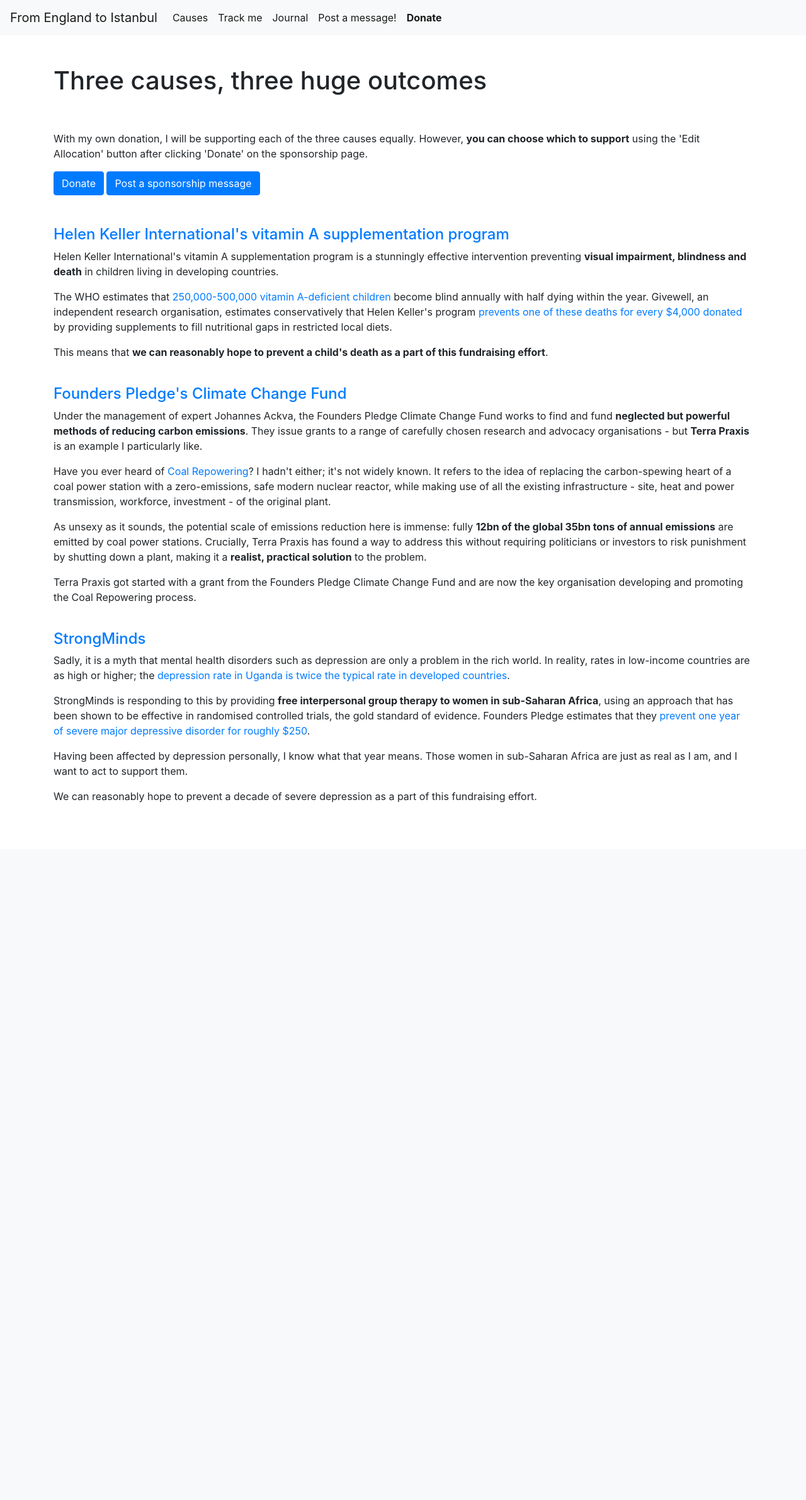
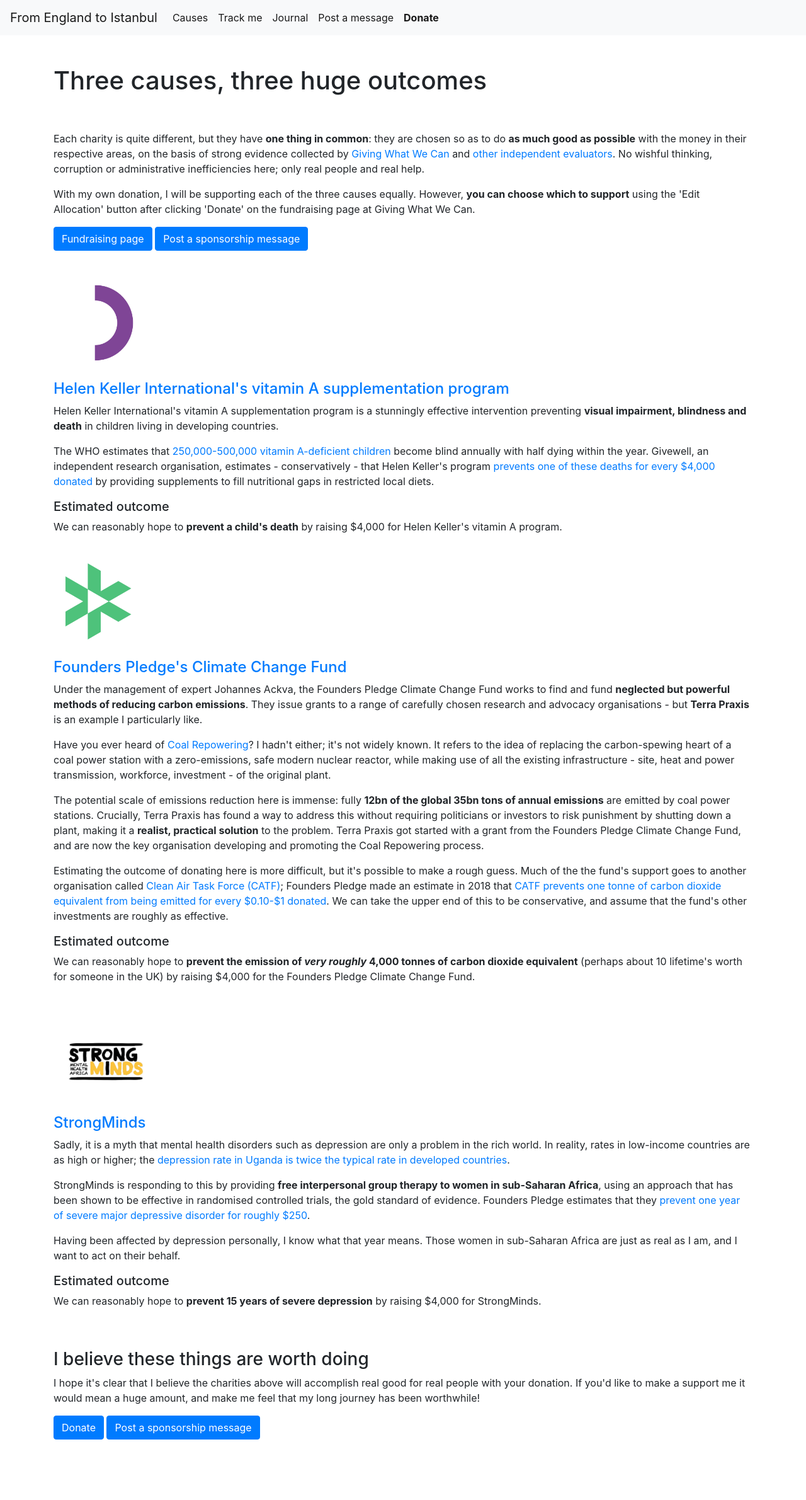
Before and after one commit to HanneWhitt/from-england-to-istanbul, a Flask app: page /causes in a window 1280 px wide. Shown: the whole page at 63% size. Before the commit the page ends 1274 px from the top, so only its background shows below. Run offline with Flask 2, Linux system fonts and the light colour scheme; some libraries are stand-ins or nearby versions.

Commit message:
Before creating separate Supporters page

```diff
--- a/main.py
+++ b/main.py
@@ -11,8 +11,11 @@
 
 if hostname == 'website-vm':
     csv_file_path = '/var/www/from-england-to-istanbul/sponsorship.csv'
+    image_location = '/var/www/from-england-to-istanbul/images/fundraiser.jpg'
 else:
     csv_file_path = 'sponsorship_test_file.csv'
+    image_location = '/mnt/c/Users/hanne/FromEnglandToIstanbul/images/fundraiser.jpg'
+
 
 fieldnames = ['id', 'date', 'time', 'your_name','sponsorship_currency','sponsorship_amount','your_message','your_email']
 
@@ -102,7 +105,7 @@
                 raised += eur_in_usd*amount
         except:
             pass
-    return render_template('index.html', sponsorship_messages=sponsorship_messages, raised=raised)
+    return render_template('index.html', sponsorship_messages=sponsorship_messages, raised=raised, image_location=image_location)
 
 @app.route('/route')
 def route():
--- a/templates/base.html
+++ b/templates/base.html
@@ -43,7 +43,7 @@
             </ul>
             <ul class="navbar-nav">
             <li class="nav-item active">
-                <a class="nav-link" href="{{ url_for('post_a_message')}}">Post a message!</a>
+                <a class="nav-link" href="{{ url_for('post_a_message')}}">Post a message</a>
             </li>
             </ul>
             <ul class="navbar-nav">
--- a/templates/causes.html
+++ b/templates/causes.html
@@ -6,10 +6,17 @@
     <h1>{% block title %}Three causes, three huge outcomes{% endblock %}</h1>
     <br>
     <br>
-    <p>With my own donation, I will be supporting each of the three causes equally. However, <b>you can choose which to support</b> using the 'Edit Allocation' button after clicking 'Donate' on the sponsorship page.</p>
-    <button type="button" class="btn btn-primary" onclick="location.href='https://www.givingwhatwecan.org/fundraisers/from-england-to-istanbul'">Donate</button>
+    <p>Each charity is quite different, but they have <b>one thing in common</b>: they are chosen so as to do <b>as much good as possible</b> with the money in their respective areas, on the basis of strong evidence collected by <a href="https://www.givingwhatwecan.org/">Giving What We Can</a> and <a href="https://www.givewell.org/">other independent evaluators</a>. No wishful thinking, corruption or administrative inefficiencies here; only real people and real help.</p>
+
+    <p>With my own donation, I will be supporting each of the three causes equally. However, <b>you can choose which to support</b> using the 'Edit Allocation' button after clicking 'Donate' on the fundraising page at Giving What We Can.</p>
+    <button type="button" class="btn btn-primary" onclick="location.href='https://www.givingwhatwecan.org/fundraisers/from-england-to-istanbul'">Fundraising page</button>
     <button type="button" class="btn btn-primary" onclick="location.href='{{ url_for('post_a_message')}}';">Post a sponsorship message</button>
     <br>
+    <br>
+    <br>
+    <a href="https://www.givingwhatwecan.org/charities/helen-keller-international">
+        <img src="{{url_for('static', filename='helen_keller.webp')}}" alt="Fundraiser image" width="12%">
+    </a>
     <br>
     <br>
     <h4>
@@ -19,9 +26,15 @@
     </h4>
     <p>Helen Keller International's vitamin A supplementation program is a stunningly effective intervention preventing <b>visual impairment, blindness and death</b> in children living in developing countries.</p>
 
-    <p>The WHO estimates that <a href="https://www.who.int/data/nutrition/nlis/info/vitamin-a-deficiency">250,000-500,000 vitamin A-deficient children</a> become blind annually with half dying within the year. Givewell, an independent research organisation, estimates conservatively that Helen Keller's program <a href="https://www.givewell.org/impact-estimates#Impact_metrics_for_grants_to_GiveWells_top_charities">prevents one of these deaths for every $4,000 donated</a> by providing supplements to fill nutritional gaps in restricted local diets.</p>
+    <p>The WHO estimates that <a href="https://www.who.int/data/nutrition/nlis/info/vitamin-a-deficiency">250,000-500,000 vitamin A-deficient children</a> become blind annually with half dying within the year. Givewell, an independent research organisation, estimates - conservatively - that Helen Keller's program <a href="https://www.givewell.org/impact-estimates">prevents one of these deaths for every $4,000 donated</a> by providing supplements to fill nutritional gaps in restricted local diets.</p>
 
-    <p>This means that <b>we can reasonably hope to prevent a child's death as a part of this fundraising effort</b>.</p>
+    <h5>Estimated outcome</h5>
+    <p>We can reasonably hope to <b>prevent a child's death</b> by raising $4,000 for Helen Keller's vitamin A program.</p>
+    <br>
+    <a href="https://www.founderspledge.com/funds/climate-change-fund">
+        <img src="{{url_for('static', filename='founders_pledge.webp')}}" alt="Fundraiser image" class="center" width="12%">
+    </a>
+    <br>
     <br>
     <h4>
         <a href="https://www.founderspledge.com/funds/climate-change-fund">
@@ -32,12 +45,19 @@
 
     <p>Have you ever heard of <a href="https://www.terrapraxis.org/projects/repowering-coal">Coal Repowering</a>? I hadn't either; it's not widely known. It refers to the idea of replacing the carbon-spewing heart of a coal power station with a zero-emissions, safe modern nuclear reactor, while making use of all the existing infrastructure - site, heat and power transmission, workforce, investment - of the original plant.</p>
 
-    <p>As unsexy as it sounds, the potential scale of emissions reduction here is immense: fully <b>12bn of the global 35bn tons of annual emissions</b> are emitted by coal power stations. Crucially, Terra Praxis has found a way to address this without requiring politicians or investors to risk punishment by shutting down a plant, making it a <b>realist, practical solution</b> to the problem.</p>
+    <p>The potential scale of emissions reduction here is immense: fully <b>12bn of the global 35bn tons of annual emissions</b> are emitted by coal power stations. Crucially, Terra Praxis has found a way to address this without requiring politicians or investors to risk punishment by shutting down a plant, making it a <b>realist, practical solution</b> to the problem. Terra Praxis got started with a grant from the Founders Pledge Climate Change Fund, and are now the key organisation developing and promoting the Coal Repowering process.</p>
 
-    <p>Terra Praxis got started with a grant from the Founders Pledge Climate Change Fund and are now the key organisation developing and promoting the Coal Repowering process.</p>
+    <p>Estimating the outcome of donating here is more difficult, but it's possible to make a rough guess. Much of the the fund's support goes to another organisation called <a href="https://www.catf.us/">Clean Air Task Force (CATF)</a>; Founders Pledge made an estimate in 2018 that <a href="https://www.catf.us/timeline/rated-top-climate-charity/">CATF prevents one tonne of carbon dioxide equivalent from being emitted for every $0.10-$1 donated</a>. We can take the upper end of this to be conservative, and assume that the fund's other investments are roughly as effective.</p>
 
+    <h5>Estimated outcome</h5>
+    <p>We can reasonably hope to <b>prevent the emission of <i>very roughly</i> 4,000 tonnes of carbon dioxide equivalent</b> (perhaps about 10 lifetime's worth for someone in the UK) by raising $4,000 for the Founders Pledge Climate Change Fund.</p>
     <br>
 
+
+    <a href="https://www.givingwhatwecan.org/charities/strongminds">
+        <img src="{{url_for('static', filename='strong_minds.webp')}}" alt="Fundraiser image" class="center" width="15%">
+    </a>
+    <br>
     <h4>
         <a href="https://www.givingwhatwecan.org/charities/strongminds">
             StrongMinds
@@ -47,11 +67,17 @@
 
 	<p>StrongMinds is responding to this by providing <b>free interpersonal group therapy to women in sub-Saharan Africa</b>, using an approach that has been shown to be effective in randomised controlled trials, the gold standard of evidence. Founders Pledge estimates that they <a href="https://www.founderspledge.com/research/mental-health-report-summary">prevent one year of severe major depressive disorder for roughly $250</a>.</p>
 
-    <p>Having been affected by depression personally, I know what that year means. Those women in sub-Saharan Africa are just as real as I am, and I want to act to support them.</p>
+    <p>Having been affected by depression personally, I know what that year means. Those women in sub-Saharan Africa are just as real as I am, and I want to act on their behalf.</p>
 
-    We can reasonably hope to prevent a decade of severe depression as a part of this fundraising effort.
-
-
+    <h5>Estimated outcome</h5>
+    <p>We can reasonably hope to <b>prevent 15 years of severe depression</b> by raising $4,000 for StrongMinds.</p>
+    <br>
+    <br>
+    <h3>I believe these things are worth doing</h3>
+    <p>I hope it's clear that I believe the charities above will accomplish real good for real people with your donation. If you'd like to make a support me it would mean a huge amount, and make me feel that my long journey has been worthwhile!</p>
+    <button type="button" class="btn btn-primary" onclick="location.href='https://www.givingwhatwecan.org/fundraisers/from-england-to-istanbul'">Donate</button>
+    <button type="button" class="btn btn-primary" onclick="location.href='{{ url_for('post_a_message')}}';">Post a sponsorship message</button>
+    <br>
     <br>
     <br>
     <br>
--- a/templates/post_a_message.html
+++ b/templates/post_a_message.html
@@ -47,4 +47,9 @@
         <button type="submit" class="btn btn-primary">Submit</button>
     </div>
 </form>
+<br>
+<br>
+<br>
+<br>
+
 {% endblock %}
--- a/templates/route.html
+++ b/templates/route.html
@@ -6,11 +6,12 @@
     <h1>{% block title %} Follow me on my journey! {% endblock %}</h1>
     <br>
     <br>
-    <p>Take a look at the map below to track me as I travel - I'm the little orange bicycle! I will also be writing a <a href="https://from-england-to-istanbul.blogspot.com">journal</a>.</p>
+    <p>Take a look at the map below to track me as I travel - I'm the little orange bicycle!</p>
 
     <p>Instead of taking the shortest route, directly overland, I've chosen a longer one based around the three great ancient cities of Rome, Athens, and Constantinople. From Canterbury cathedral, I will be following the footsteps of medieval pilgrims on the <a href="https://en.wikipedia.org/wiki/Via_Francigena">Via Francigena</a> across the Alps and all the way down to Brindisi in the heel of Italy, setting sail from the same port that took them to the Holy Land. From Athens, I will cross the Aegean to visit the sites of two of the <a href="https://en.wikipedia.org/wiki/Seven_Wonders_of_the_Ancient_World">Seven Wonders of the Ancient World</a>, the Mausoleum at Halicarnassus and the Temple of Diana at Ephesus, before reaching the end of my journey outside the <a href="https://www.hagiasophia.com/">Hagia Sophia</a> in Istanbul.</p>
 
-    <p><b>Riding 5,000km across Europe alone and unsupported will be a wonderful experience, but also at times very tough, and very lonely. I really believe in the causes I have chosen; if you'd like to support me by making a donation, it will help to spur me on my way.</b></p>
+    <p><b>Riding 5,000km across Europe alone and unsupported will be a wonderful experience, but also at times very tough, and very lonely. I really believe in the causes I have chosen; if you'd like to support me by making a donation, it will help to spur me on my way!</b></p>
+    <button type="button" class="btn btn-primary" onclick="location.href='{{ url_for('causes')}}';">The Causes</button>
     <button type="button" class="btn btn-primary" onclick="location.href='https://www.givingwhatwecan.org/fundraisers/from-england-to-istanbul'">Donate</button>
     <button type="button" class="btn btn-primary" onclick="location.href='{{ url_for('post_a_message')}}';">Post a sponsorship message</button>
     <br>
```
Also changed, not shown: templates/index.html (+8 -3 lines), static/founders_pledge.webp (added), static/fundraiser.jpg (added), static/helen_keller.webp (added), static/strong_minds.webp (added).
